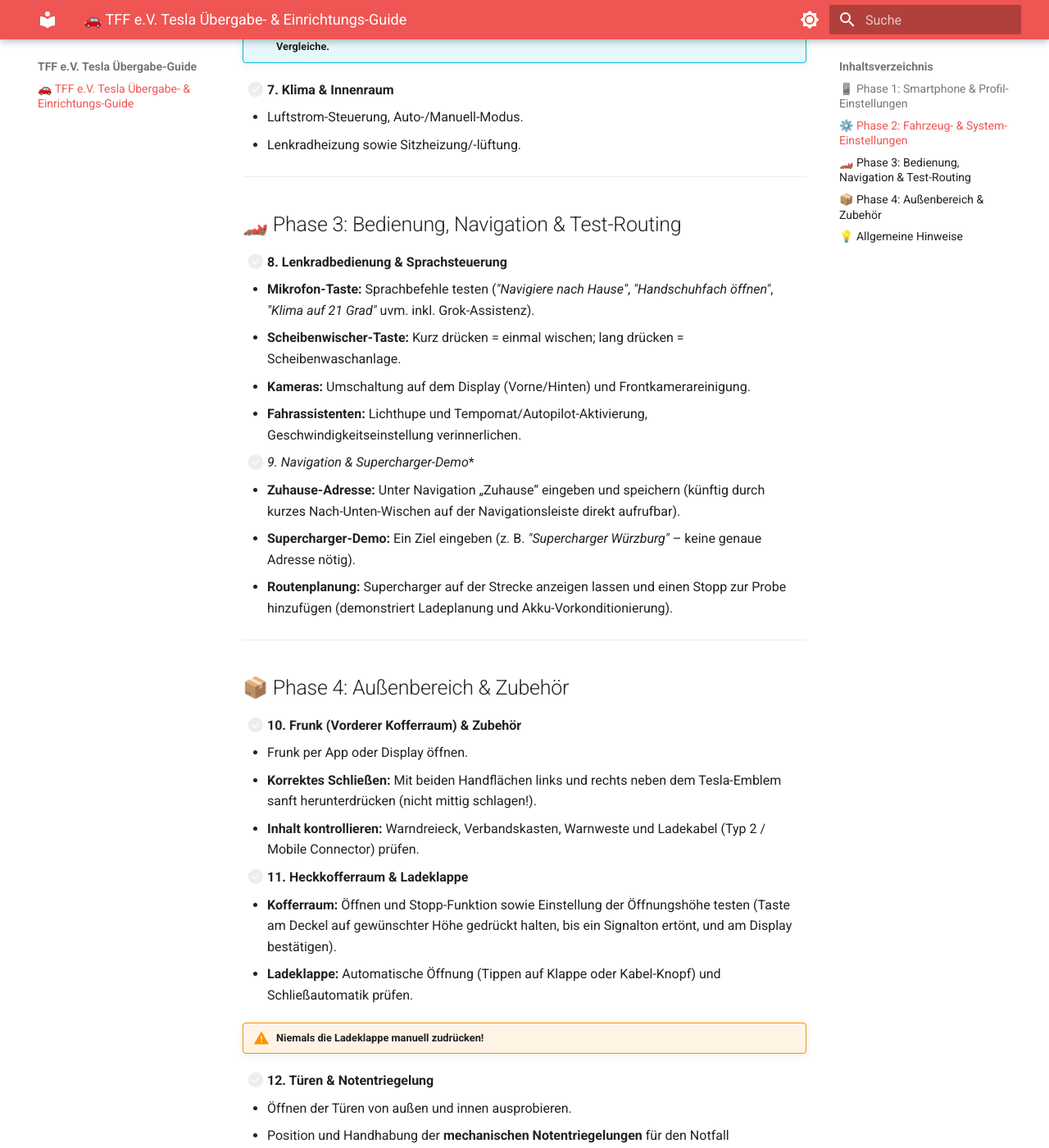
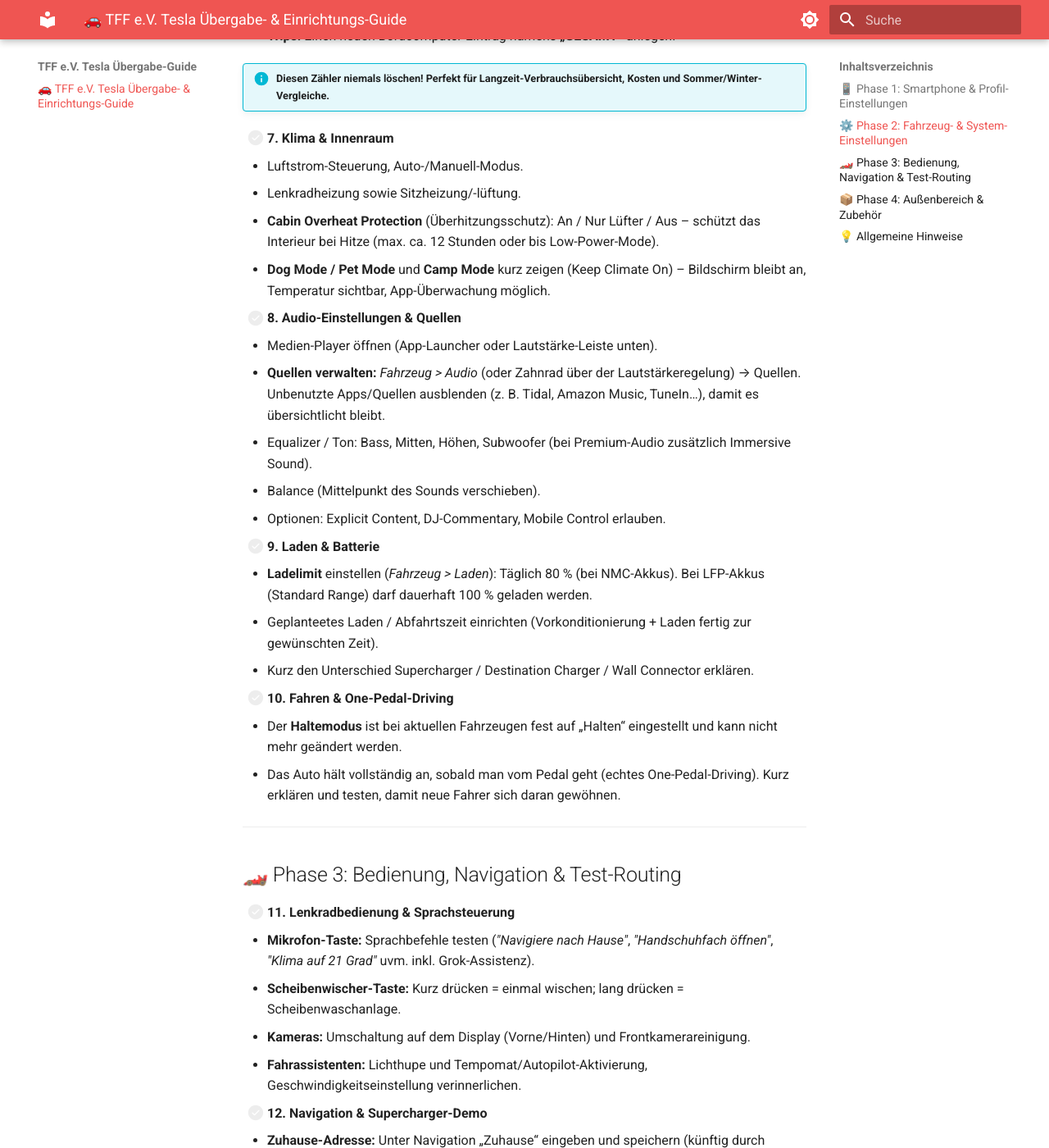
Before and after one commit to Fhiel/TFFeV-Guide, an MkDocs documentation site: the page built from docs/index.md, in a window 1280 px wide and 1400 px high, scrolled down 1804 px. Shown: the whole window at 82% size. Built offline with MkDocs 1.6.1 and Material for MkDocs 9.7.7, drawn with Linux system fonts in a browser that asks for light colours; some of the changed text lies outside the part shown.

Commit message:
Audio and Co added

```diff
--- a/docs/index.md
+++ b/docs/index.md
@@ -1,7 +1,6 @@
 # 🚗 TFF e.V. Tesla Übergabe- & Einrichtungs-Guide
 
 Herzlichen Glückwunsch zum neuen Tesla! Dieser Guide führt dich Schritt für Schritt durch die optimale Reihenfolge beim Erst-Setup – direkt bei der Übergabe oder später zu Hause beim Einrichten für weitere Fahrer.
-
 !!! tip "WLAN im Delivery Center"
     SSID: `TESLA GUEST` | Passwort: `abcd123456`
 
@@ -35,32 +34,51 @@ Herzlichen Glückwunsch zum neuen Tesla! Dieser Guide führt dich Schritt für S
 !!! warning "Hilfreich bei allen Arbeiten am Auto aussen und essenziell für automatische Waschstraßen, die das Auto ziehen."
 
 - [ ] **5. Anzeige & Sicherheit**
-  - **Anzeige:** Kontrast (Hell/Dunkel) anpassen. Reifendruck-Einheit von `PSI` auf **`BAR`** umstellen.
+  - **Anzeige:** Kontrast (Hell/Dunkel) anpassen. Reifendruck-Einheit von `PSI` auf **`BAR`** umstellen. Energieanzeige nach Wunsch auf % / km oder beides stellen.
   - **Sicherheit:** Wächter-Modus (Sentry) und Dashcam aktivieren. ![QR Code](assets/dashcam.png){ width="200" }
+  - **Joe Mode** aktivieren (*Fahrzeug > Sicherheit*): Signaltöne werden leiser – ideal für Familien.
 
-!!! info "Wächter-Modus verbraucht beim Parken ca. 2–3 % Akku pro Tag und benötigt einen formatierten USB-Speicher im Handschuhfach."
+!!! info "Wächter-Modus verbraucht beim Parken ca. 2–3 % Akku pro Tag und benötigt einen formatierten USB-Stick im Handschuhfach."
 
 - [ ] **6. Software & Trip-Bordcomputer**
   - **Software:** Fahrzeugname vergeben und speichern. Kennzeichen und Fahrzeugfarbe im Avatar einstellen.
   - **Trips:** Einen neuen Bordcomputer-Eintrag namens **„GESAMT“** anlegen.
 
-!!! info "Dienen Zähler **niemals löschen!** Perfekt für Langzeit-Verbrauchsübersicht, Kosten und Sommer/Winter-Vergleiche."
+!!! info "Diesen Zähler **niemals löschen!** Perfekt für Langzeit-Verbrauchsübersicht, Kosten und Sommer/Winter-Vergleiche."
 
 - [ ] **7. Klima & Innenraum**
   - Luftstrom-Steuerung, Auto-/Manuell-Modus.
   - Lenkradheizung sowie Sitzheizung/-lüftung.
+  - **Cabin Overheat Protection** (Überhitzungsschutz): An / Nur Lüfter / Aus – schützt das Interieur bei Hitze (max. ca. 12 Stunden oder bis Low-Power-Mode).
+  - **Dog Mode / Pet Mode** und **Camp Mode** kurz zeigen (Keep Climate On) – Bildschirm bleibt an, Temperatur sichtbar, App-Überwachung möglich.
+
+- [ ] **8. Audio-Einstellungen & Quellen**
+  - Medien-Player öffnen (App-Launcher oder Lautstärke-Leiste unten).
+  - **Quellen verwalten:** *Fahrzeug > Audio* (oder Zahnrad über der Lautstärkeregelung) → Quellen. Unbenutzte Apps/Quellen ausblenden (z. B. Tidal, Amazon Music, TuneIn…), damit es übersichtlicht bleibt.
+  - Equalizer / Ton: Bass, Mitten, Höhen, Subwoofer (bei Premium-Audio zusätzlich Immersive Sound).
+  - Balance (Mittelpunkt des Sounds verschieben).
+  - Optionen: Explicit Content, DJ-Commentary, Mobile Control erlauben.
+
+- [ ] **9. Laden & Batterie**
+  - **Ladelimit** einstellen (*Fahrzeug > Laden*): Täglich 80 % (bei NMC-Akkus). Bei LFP-Akkus (Standard Range) darf dauerhaft 100 % geladen werden.
+  - Geplanteetes Laden / Abfahrtszeit einrichten (Vorkonditionierung + Laden fertig zur gewünschten Zeit).
+  - Kurz den Unterschied Supercharger / Destination Charger / Wall Connector erklären.
+
+- [ ] **10. Fahren & One-Pedal-Driving**
+  - Der **Haltemodus** ist bei aktuellen Fahrzeugen fest auf „Halten“ eingestellt und kann nicht mehr geändert werden.
+  - Das Auto hält vollständig an, sobald man vom Pedal geht (echtes One-Pedal-Driving). Kurz erklären und testen, damit neue Fahrer sich daran gewöhnen.
 
 ---
 
 ## 🏎️ Phase 3: Bedienung, Navigation & Test-Routing
 
-- [ ] **8. Lenkradbedienung & Sprachsteuerung**
+- [ ] **11. Lenkradbedienung & Sprachsteuerung**
   - **Mikrofon-Taste:** Sprachbefehle testen (*"Navigiere nach Hause"*, *"Handschuhfach öffnen"*, *"Klima auf 21 Grad"* uvm. inkl. Grok-Assistenz).
   - **Scheibenwischer-Taste:** Kurz drücken = einmal wischen; lang drücken = Scheibenwaschanlage.
   - **Kameras:** Umschaltung auf dem Display (Vorne/Hinten) und Frontkamerareinigung.
   - **Fahrassistenten:** Lichthupe und Tempomat/Autopilot-Aktivierung, Geschwindigkeitseinstellung verinnerlichen.
 
-- [ ] *9. Navigation & Supercharger-Demo**
+- [ ] **12. Navigation & Supercharger-Demo**
   - **Zuhause-Adresse:** Unter Navigation „Zuhause“ eingeben und speichern (künftig durch kurzes Nach-Unten-Wischen auf der Navigationsleiste direkt aufrufbar).
   - **Supercharger-Demo:** Ein Ziel eingeben (z. B. *"Supercharger Würzburg"* – keine genaue Adresse nötig).
   - **Routenplanung:** Supercharger auf der Strecke anzeigen lassen und einen Stopp zur Probe hinzufügen (demonstriert Ladeplanung und Akku-Vorkonditionierung).
@@ -69,24 +87,30 @@ Herzlichen Glückwunsch zum neuen Tesla! Dieser Guide führt dich Schritt für S
 
 ## 📦 Phase 4: Außenbereich & Zubehör
 
-- [ ] **10. Frunk (Vorderer Kofferraum) & Zubehör**
+- [ ] **13. Frunk (Vorderer Kofferraum) & Zubehör**
   - Frunk per App oder Display öffnen.
   - **Korrektes Schließen:** Mit beiden Handflächen links und rechts neben dem Tesla-Emblem sanft herunterdrücken (nicht mittig schlagen!).
   - **Inhalt kontrollieren:** Warndreieck, Verbandskasten, Warnweste und Ladekabel (Typ 2 / Mobile Connector) prüfen.
 
-- [ ] **11. Heckkofferraum & Ladeklappe**
+- [ ] **14. Heckkofferraum & Ladeklappe**
   - **Kofferraum:** Öffnen und Stopp-Funktion sowie Einstellung der Öffnungshöhe testen (Taste am Deckel auf gewünschter Höhe gedrückt halten, bis ein Signalton ertönt, und am Display bestätigen).
-  - **Ladeklappe:** Automatische Öffnung (Tippen auf Klappe oder Kabel-Knopf) und Schließautomatik prüfen.
+  - **Ladeklappe:** Öffnung (Tippen auf Klappe oder Kabel-Knopf) und Schließautomatik prüfen.
 
 !!! warning "Niemals die Ladeklappe manuell zudrücken!"
 
-- [ ] **12. Türen & Notentriegelung**
+- [ ] **15. Türen & Notentriegelung**
   - Öffnen der Türen von außen und innen ausprobieren.
-  - Position und Handhabung der **mechanischen Notentriegelungen** für den Notfall kennenlernen.
+  - Position und Handhabung der **mechanischen Notentriegelungen** für den Notfall kennenlernen:
+    - **Vordertüren:** Hebel direkt vor den Fensterschaltern nach oben ziehen.
+    - **Fondtüren** (bei den meisten neueren Modellen): Matte im Türfach entfernen → Abdeckung abziehen → Seilzug nach vorne ziehen.
+
+!!! warning "Bei komplett leerem 12-V-Akku funktionieren die Fenster **nicht** mehr elektrisch. Beim manuellen Türöffnen senkt sich das Fenster nicht automatisch ab – Scheibe oder Verkleidung können beschädigt werden. Nur im echten Notfall verwenden."
 
 ---
 
 ## 💡 Allgemeine Hinweise
 
 - **Premium-Konnektivität:** Ist ab Übergabe **4 Wochen kostenlos inklusive** (Live-Verkehrsdaten, Spotify, Satellite-Maps, Video-Streaming). Danach optional für 9,99 € / Monat über die Tesla App buchbar.
-- **Weitere Fahrer einladen:** In der Tesla App unter *Fahrzeug verwalten > Fahrer hinzufügen* den Einladungslink einfach per Messenger versenden.
+- **Weitere Fahrer einladen:** In der Tesla App unter *Fahrzeug verwalten > Fahrer hinzufügen* den Einladungslink einfach per Messenger versenden. Profile (Sitz, Spiegel, Audio-Vorlieben) kommen cloud-basiert mit.
+- **Software-Updates:** Regelmäßig prüfen und idealerweise nachts über WLAN installieren.
+- **Offizielles Handbuch:** Im Auto unter App-Launcher → Manual jederzeit verfügbar.
```
Also changed, not shown: other parts of docs/index.md (+1 -1 lines).
